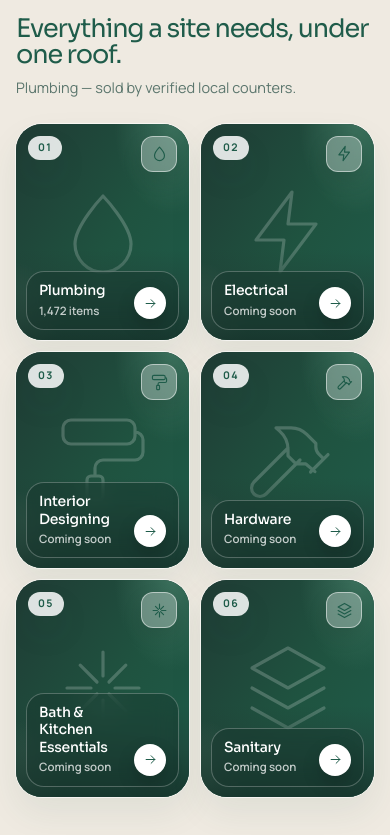
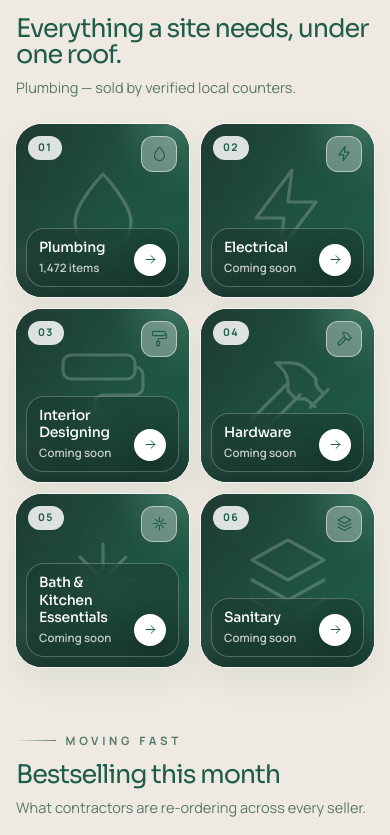
Before and after one commit to AneeshBhavirisetty/nasou-frontend, a React (Vite) app: page /home in a window 390 px wide. Shown: the part 1241-2076 px from the top of the page. Built offline with nearby package versions, Linux system fonts and the light colour scheme.

Commit message:
Category cards: square on phones so product photos are not side-cropped
Co-Authored-By: Claude Opus 5.5 <noreply@anthropic.com>

```diff
--- a/src/components/home/CategoryCard.jsx
+++ b/src/components/home/CategoryCard.jsx
@@ -6,7 +6,7 @@ import { EASE } from '../../lib/motion';
 
 /* One card of the home page's "Everything a site needs" section (client,
    29 Oct 2026: "images are unequal", then "too simple — make it modern").
-   Every card has the same shape and the photo fills it edge to edge — the
+   Every card has the same shape (square on phones, 5:4 above) and the photo fills it edge to edge — the
    one uploaded in Super Admin › Category photos, or the automatic one from the
    category's products. The name sits on frosted glass over a forest fade;
    on hover (larger screens) the top sub-categories slide up as chips, the
@@ -26,7 +26,7 @@ export default function CategoryCard({ dept, photo, to, index = 0, className = '
     >
       <Box
         {...(to ? { to } : {})}
-        className="sheen group relative block aspect-[4/5] overflow-hidden rounded-[26px] bg-pine shadow-card ring-1 ring-white/60 transition duration-500 hover:-translate-y-1.5 hover:shadow-[0_28px_60px_rgba(31,59,52,0.28)] sm:aspect-[5/4]"
+        className="sheen group relative block aspect-square overflow-hidden rounded-[26px] bg-pine shadow-card ring-1 ring-white/60 transition duration-500 hover:-translate-y-1.5 hover:shadow-[0_28px_60px_rgba(31,59,52,0.28)] sm:aspect-[5/4]"
       >
         {photo ? (
           <img
--- a/src/pages/admin/CategoryPhotos.jsx
+++ b/src/pages/admin/CategoryPhotos.jsx
@@ -102,7 +102,7 @@ export default function CategoryPhotos() {
       <AdminPageHead title="Category photos" note="The photo on each card of the home page’s “Everything a site needs” section." />
       {!can('sitePhotos', 'edit') && <ViewOnlyBanner what="category photos" />}
       {!LIVE && <p className="rounded-[14px] bg-amber-50 px-3 py-2 text-[12.5px] font-semibold text-amber">Uploading needs the live API (not available in the browser demo).</p>}
-      <Panel title="How it works" note="Upload a landscape photo, ideally 5:4 and at least 1200 × 960 px (JPEG, PNG or WebP, up to 5 MB). Every card shows its photo edge to edge in the same frame (5:4 on computers, 4:5 on phones), so keep the subject in the middle. Each photo is stored in Azure Blob Storage at the path under it — replacing that file there works too (cards update within a few minutes). Without an upload, a card uses a photo from the category’s products." />
+      <Panel title="How it works" note="Upload a landscape photo, ideally 5:4 and at least 1200 × 960 px (JPEG, PNG or WebP, up to 5 MB). Every card shows its photo edge to edge in the same frame (5:4 on computers, square on phones), so keep the subject in the middle. Each photo is stored in Azure Blob Storage at the path under it — replacing that file there works too (cards update within a few minutes). Without an upload, a card uses a photo from the category’s products." />
       <div className="grid gap-4 sm:grid-cols-2 xl:grid-cols-3">
         {departments.map((d, i) => <PhotoRow key={d.slug} dept={d} index={i} entry={photos[d.slug]} canEdit={canEdit} />)}
       </div>
```
